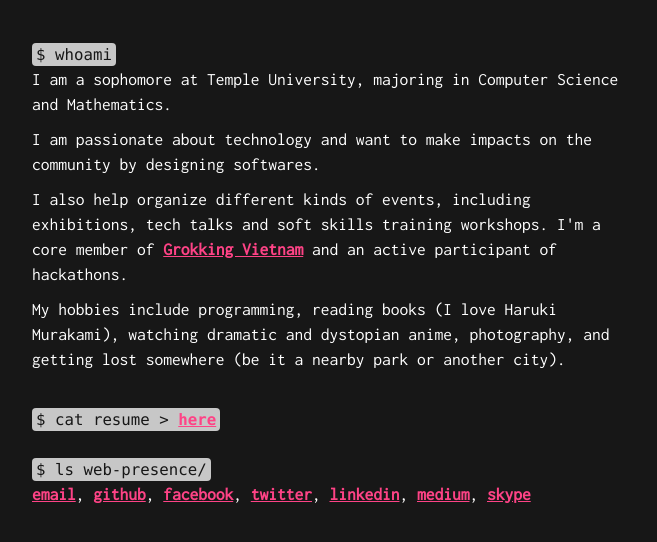
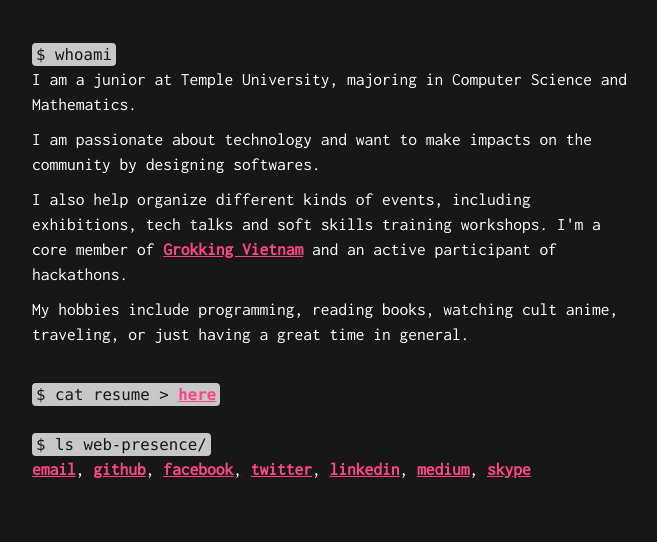
Before and after one commit to tuvtran/tuvtran.github.io, a plain HTML site: page index.html in a window 1280 px wide. Shown: the part 130-672 px from the top of the page, without its empty margins (308-965 px from the left). Drawn offline with nearby package versions, Linux system fonts and the light colour scheme.

Commit message:
Update index.html

```diff
--- a/index.html
+++ b/index.html
@@ -63,13 +63,13 @@
       <section id="main-content" class="">
         <div class="container-fluid">
         <code>$ whoami</code><br />
-          <p>I am a sophomore at Temple University, majoring in Computer Science and Mathematics.</p>
+          <p>I am a junior at Temple University, majoring in Computer Science and Mathematics.</p>
 
           <p>I am passionate about technology and want to make impacts on the community by designing softwares.</p>
 
           <p>I also help organize different kinds of events, including exhibitions, tech talks and soft skills training workshops. I'm a core member of <a href="http://www.grokking.org/" id="grokking">Grokking Vietnam</a> and an active participant of hackathons.</p>
 
-          <p>My hobbies include programming, reading books (I love Haruki Murakami), watching dramatic and dystopian anime, photography, and getting lost somewhere (be it a nearby park or another city).</p>
+          <p>My hobbies include programming, reading books, watching cult anime, traveling, or just having a great time in general.</p>
           <br />
 
           <code>$ cat resume &gt <a href="resume/TU_TRAN_TEMPLE.pdf">here</a></code><br />
```
